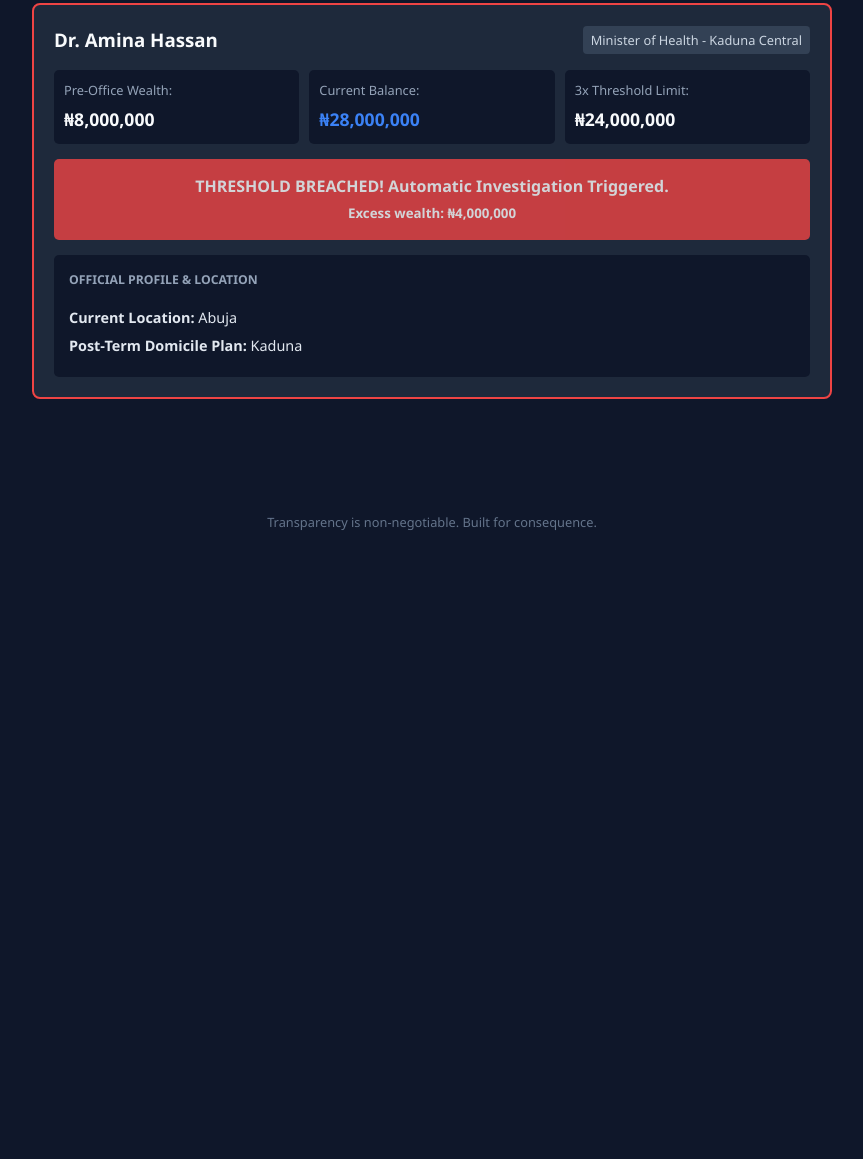
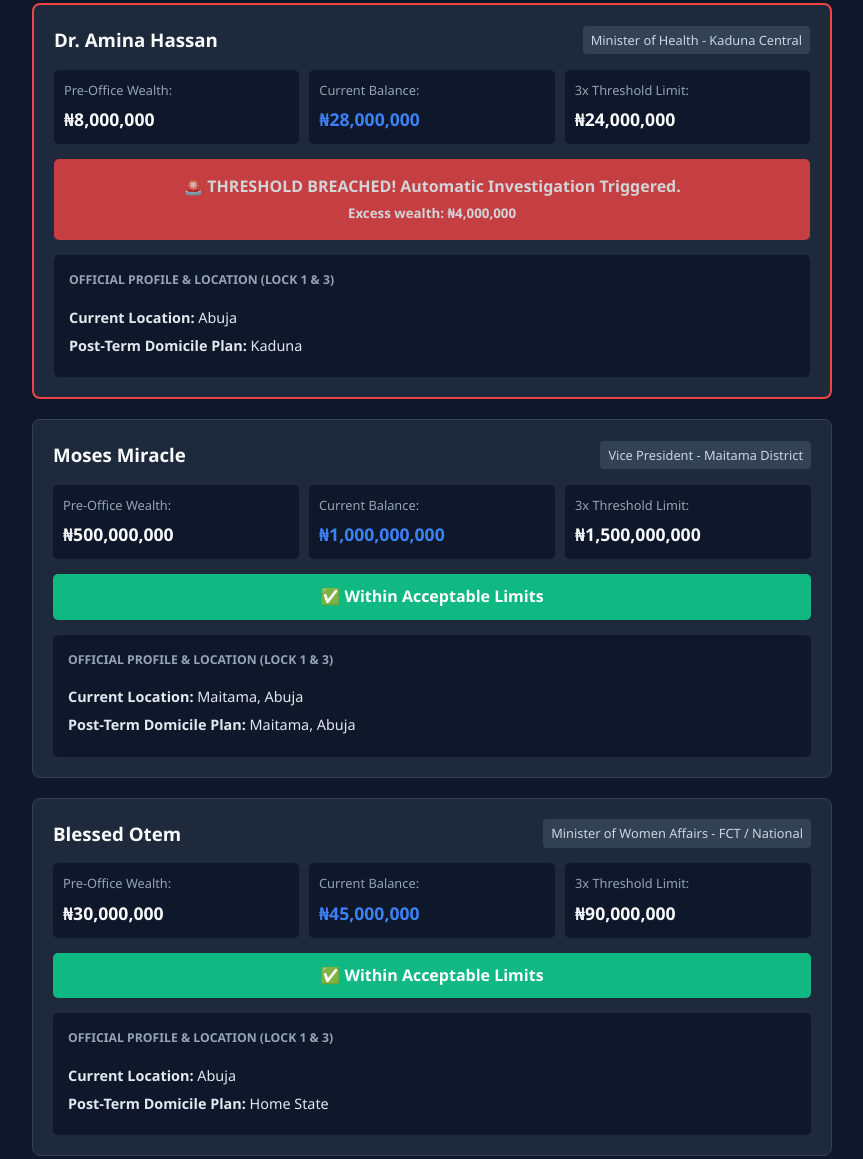
Before and after one commit to royal30061/four-locks-tracker, a plain HTML site: page index.html in a window 1280 px wide. Shown: the part 1618-2777 px from the top of the page, without its empty margins (208-1071 px from the left). Before the commit the page ends 2183 px from the top, so only its background shows below. Drawn offline with Linux system fonts and the light colour scheme.

Commit message:
Added VP, Minister of Women Affairs, and Senate President

```diff
--- a/script.js
+++ b/script.js
@@ -1,4 +1,3 @@
-// MOCK DATABASE: This simulates the backend database
 const officialsDB = [
     {
         id: "SEN001",
@@ -47,15 +46,49 @@ const officialsDB = [
         monthlySalary: 1800000,
         currentLocation: "Abuja",
         postTermLocation: "Kaduna"
+    },
+    {
+        id: "VP001",
+        password: "vp2026",
+        name: "Moses Miracle",
+        position: "Vice President",
+        constituency: "Maitama District",
+        preOfficeWealth: 500000000,
+        currentBalance: 1000000000,
+        monthlySalary: 250000000,
+        currentLocation: "Maitama, Abuja",
+        postTermLocation: "Maitama, Abuja"
+    },
+    {
+        id: "MIN005",
+        password: "women2026",
+        name: "Blessed Otem",
+        position: "Minister of Women Affairs",
+        constituency: "FCT / National",
+        preOfficeWealth: 30000000,
+        currentBalance: 45000000,
+        monthlySalary: 25000000,
+        currentLocation: "Abuja",
+        postTermLocation: "Home State"
+    },
+    {
+        id: "SEN006",
+        password: "enugu2026",
+        name: "Callistus Uchechuku",
+        position: "Senate President",
+        constituency: "Enugu East",
+        preOfficeWealth: 500000000,
+        currentBalance: 1600000000,
+        monthlySalary: 250000000,
+        currentLocation: "Enugu / Abuja",
+        postTermLocation: "Enugu East"
     }
 ];
 
-// Function to format numbers as currency (Naira)
 function formatMoney(amount) {
     return "₦" + amount.toLocaleString('en-US');
 }
 
-// Function to render the public dashboard
 function loadPublicDashboard() {
     const listContainer = document.getElementById('officials-list');
     if (!listContainer) return;
@@ -93,7 +126,7 @@ function loadPublicDashboard() {
 
             ${isBreached ? `
                 <div class="alarm-box">
-                     THRESHOLD BREACHED! Automatic Investigation Triggered.
+                    🚨 THRESHOLD BREACHED! Automatic Investigation Triggered.
                     <br><small>Excess wealth: ${formatMoney(excess)}</small>
                 </div>
             ` : `
@@ -103,7 +136,7 @@ function loadPublicDashboard() {
             `}
 
             <div class="profile-info">
-                <h4>Official Profile & Location</h4>
+                <h4>Official Profile & Location (Lock 1 & 3)</h4>
                 <p><strong>Current Location:</strong> ${official.currentLocation}</p>
                 <p><strong>Post-Term Domicile Plan:</strong> ${official.postTermLocation}</p>
             </div>
@@ -113,7 +146,6 @@ function loadPublicDashboard() {
     });
 }
 
-// Function to handle Official Login
 function handleLogin() {
     const idInput = document.getElementById('officialId');
     const passInput = document.getElementById('password');
@@ -143,7 +175,7 @@ function handleLogin() {
         const alertBox = document.getElementById('dashAlert');
         if (official.currentBalance > threshold) {
             alertBox.style.display = 'block';
-            alertBox.innerHTML = ` CRITICAL ALERT: Your account has exceeded the 3x threshold by ${formatMoney(official.currentBalance - threshold)}. An automatic investigation has been flagged to the public.`;
+            alertBox.innerHTML = `🚨 CRITICAL ALERT: Your account has exceeded the 3x threshold by ${formatMoney(official.currentBalance - threshold)}. An automatic investigation has been flagged to the public.`;
         } else {
             alertBox.style.display = 'none';
         }
```
Also changed, not shown: official-login.html (+2 -2 lines).
